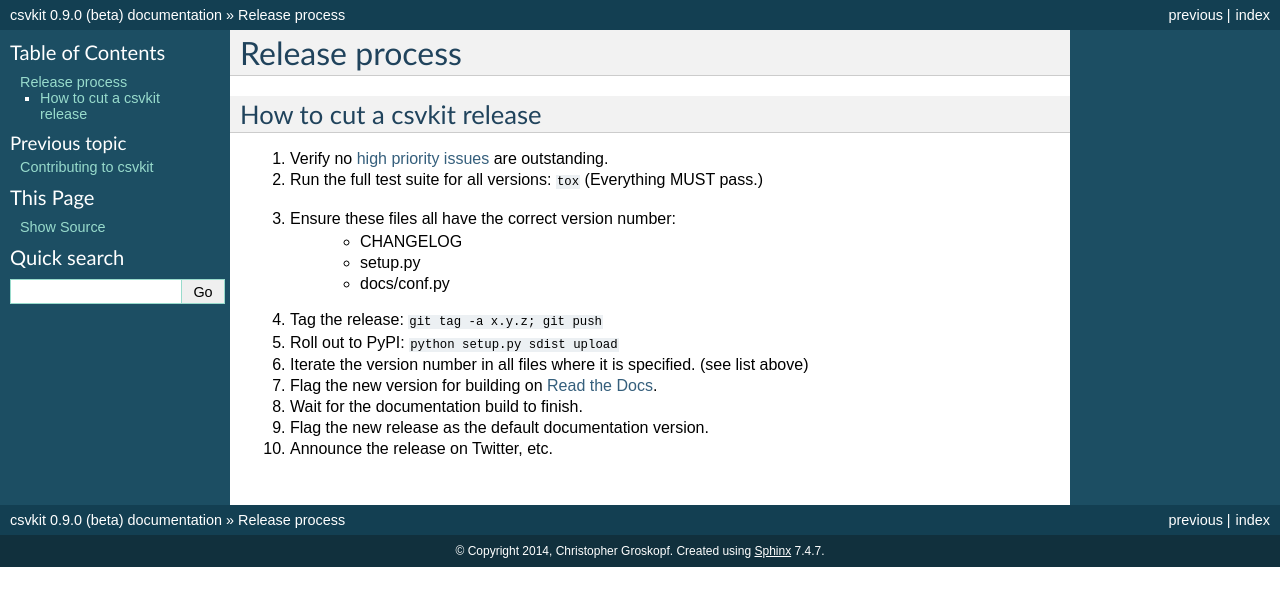
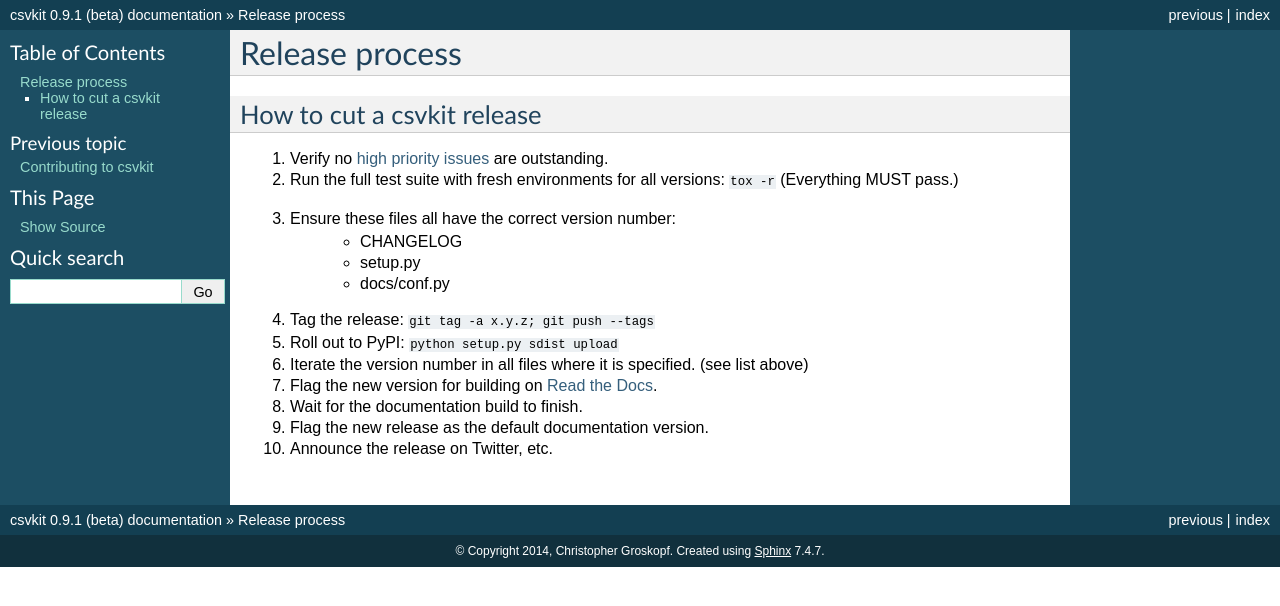
Before and after one commit to wireservice/csvkit, a Sphinx documentation site: the page built from docs/release.rst, in a window 1280 px wide. Shown: the top 606 px of the page. Built offline with Sphinx 7.4.7, drawn with Linux system fonts in a browser that asks for light colours.

Commit message:
Rev to 0.9.1 for development.

```diff
--- a/docs/conf.py
+++ b/docs/conf.py
@@ -54,9 +54,9 @@
 # built documents.
 #
 # The short X.Y version.
-version = '0.9.0'
+version = '0.9.1'
 # The full version, including alpha/beta/rc tags.
-release = '0.9.0 (beta)'
+release = '0.9.1 (beta)'
 
 # The language for content autogenerated by Sphinx. Refer to documentation
 # for a list of supported languages.
--- a/docs/release.rst
+++ b/docs/release.rst
@@ -6,12 +6,12 @@
 ===========================
 
 #. Verify no `high priority issues <https://github.com/onyxfish/csvkit/issues?q=is%3Aopen+is%3Aissue+label%3A%22High+Priority%22>`_ are outstanding.
-#. Run the full test suite for all versions: ``tox`` (Everything MUST pass.)
+#. Run the full test suite with fresh environments for all versions: ``tox -r`` (Everything MUST pass.)
 #. Ensure these files all have the correct version number:
     * CHANGELOG
     * setup.py
     * docs/conf.py
-#. Tag the release: ``git tag -a x.y.z; git push``
+#. Tag the release: ``git tag -a x.y.z; git push --tags``
 #. Roll out to PyPI: ``python setup.py sdist upload``
 #. Iterate the version number in all files where it is specified. (see list above)
 #. Flag the new version for building on `Read the Docs <https://readthedocs.org/dashboard/csvkit/versions/>`_.
--- a/setup.py
+++ b/setup.py
@@ -21,7 +21,7 @@
 
 setup(
     name='csvkit',
-    version='0.9.0',
+    version='0.9.1',
     description='A library of utilities for working with CSV, the king of tabular file formats.',
     long_description=open('README').read(),
     author='Christopher Groskopf',
```
Also changed, not shown: 1 other file.
